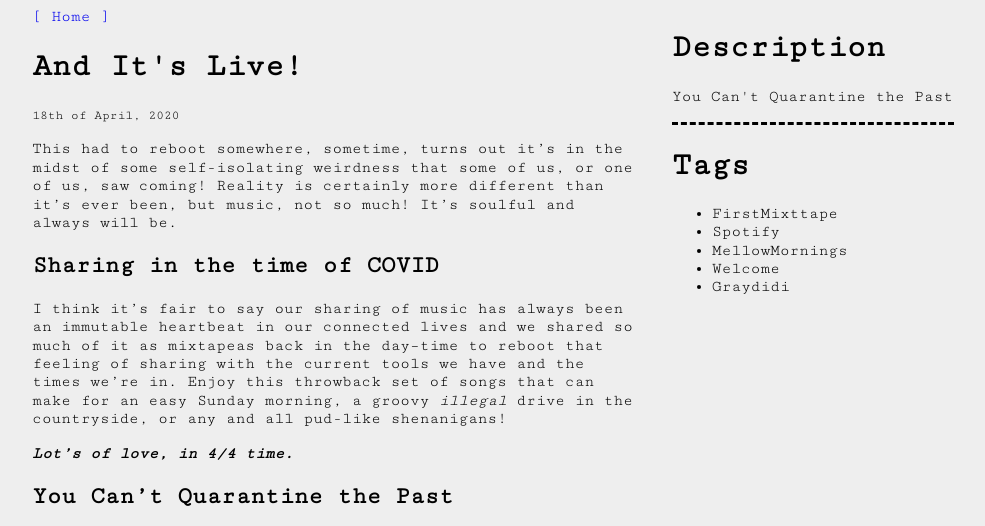
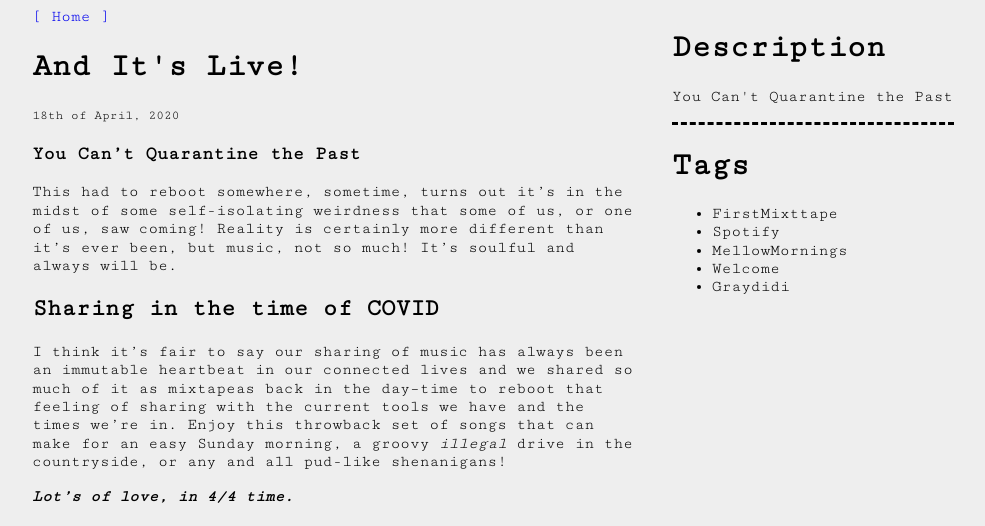
Before and after one commit to sodanovels/demonmusic, a Jekyll site: the page built from _posts/2020-04-18-anditslive.md, in a window 1280 px wide, cut to the strip 0-526 px from the top of the page. Shown: the whole strip, without its empty margins (147-1132 px from the left). Built offline with Jekyll 4.4.1, drawn with Linux system fonts in a browser that asks for light colours; nearby versions of some CDN libraries.

Commit message:
Update 2020-04-18-anditslive.md

```diff
--- a/_posts/2020-04-18-anditslive.md
+++ b/_posts/2020-04-18-anditslive.md
@@ -9,6 +9,7 @@ tags:
 desc: You Can't Quarantine the Past
 layout: post
 ---
+### You Can't Quarantine the Past
 This had to reboot somewhere, sometime, turns out it's in the midst of some self-isolating weirdness that some of us, or one of us, saw coming! Reality is certainly more different than it's ever been, but music, not so much! It's soulful and always will be.
 
 <!-- more -->
```
